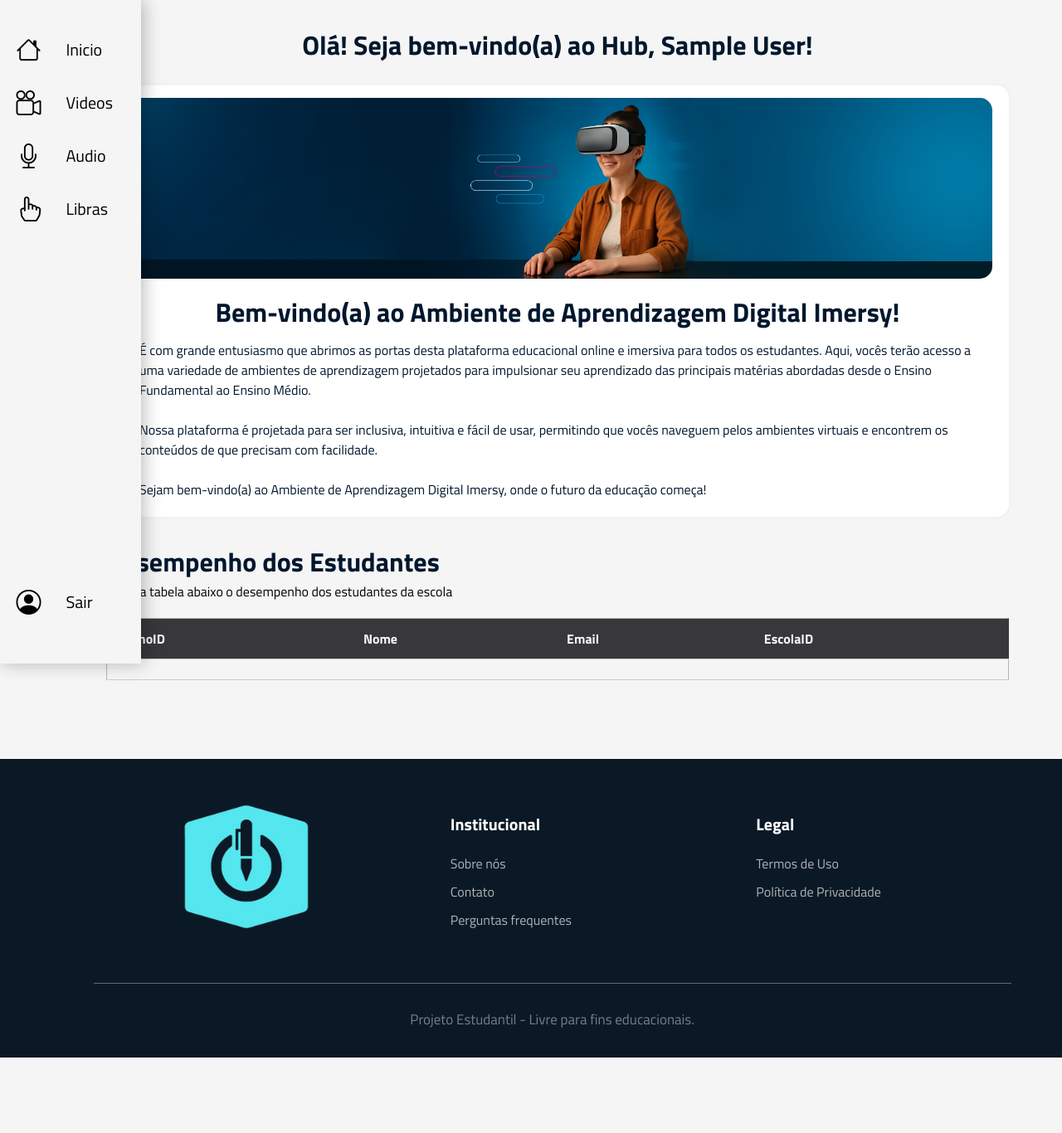
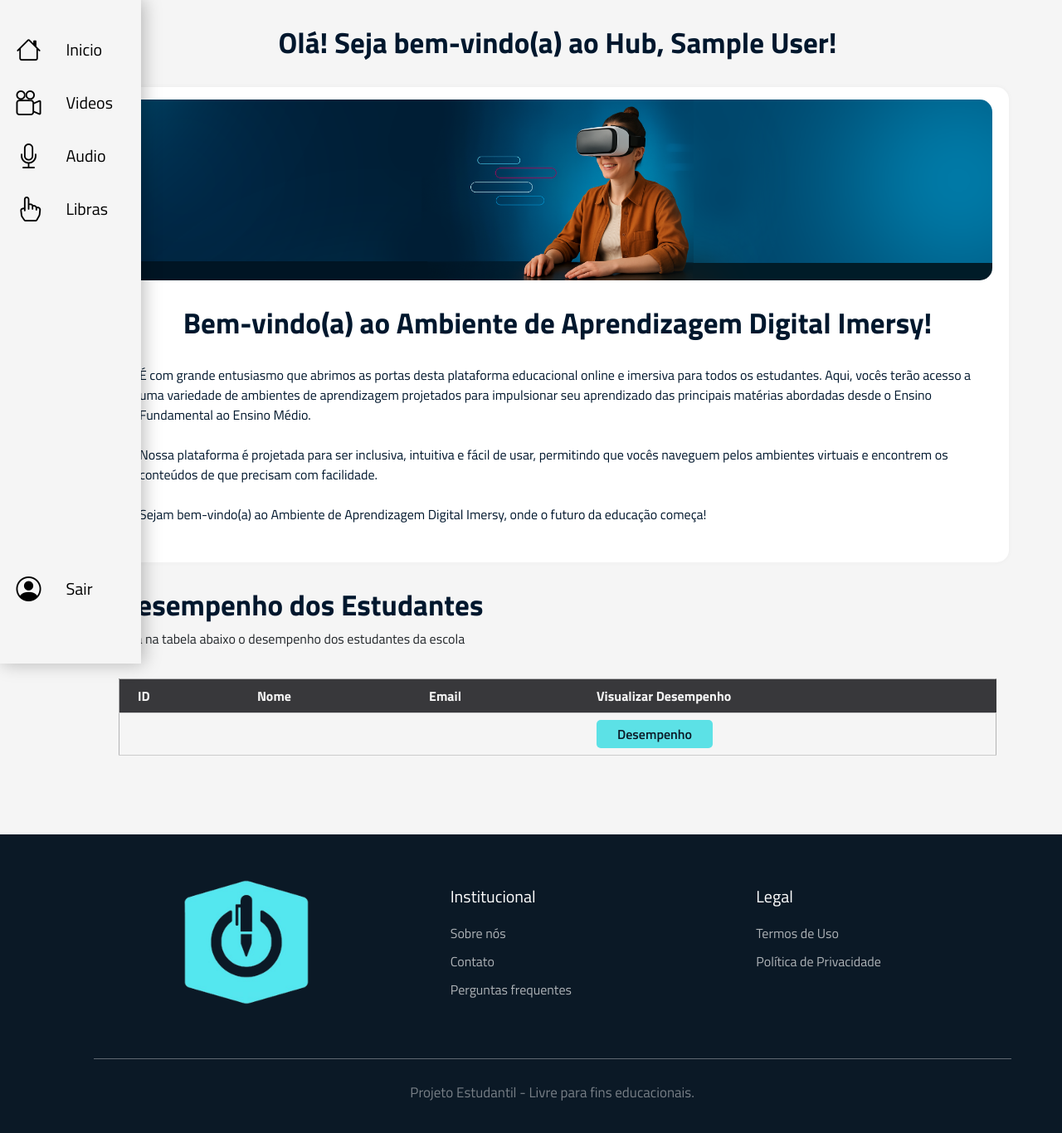
Before and after one commit to joaocidade/Projeto-PP, a PHP site: page /Hub/controller.php in a window 1280 px wide. Shown: the whole page at 83% size. Before the commit the page ends 1275 px from the top, so only its background shows below. Run offline with PHP 8.4, Linux system fonts and the light colour scheme; the visitor is signed in with stand-in values (Sample User, id 1); tables that the repository leaves empty or names only in its code hold one stand-in row (values such as "Sample post"); data that the repository does not hold is empty.

Commit message:
Adição Modal para visualizar desempenho dos alunos

```diff
--- a/Hub/controller.php
+++ b/Hub/controller.php
@@ -17,6 +17,8 @@ $atulizador = date('YmdHis').rand(0,99999999999);
     <meta charset="UTF-8">
     <meta name="viewport" content="width=device-width, initial-scale=1.0">
     <title>Hub do Professor</title>
+
+    <link rel="stylesheet" href="https://cdn.jsdelivr.net/npm/bootstrap@4.3.1/dist/css/bootstrap.min.css" integrity="sha384-ggOyR0iXCbMQv3Xipma34MD+dH/1fQ784/j6cY/iJTQUOhcWr7x9JvoRxT2MZw1T" crossorigin="anonymous">
 
     <!-- Fontes -->
     <link rel="preconnect" href="https://fonts.googleapis.com">
@@ -119,4 +121,6 @@ $atulizador = date('YmdHis').rand(0,99999999999);
 
 </body>
 <script src="menu.js"></script>
+<script src="https://cdn.jsdelivr.net/npm/bootstrap@5.3.7/dist/js/bootstrap.bundle.min.js" integrity="sha384-ndDqU0Gzau9qJ1lfW4pNLlhNTkCfHzAVBReH9diLvGRem5+R9g2FzA8ZGN954O5Q" crossorigin="anonymous"></script>
+<script src="https://cdn.jsdelivr.net/npm/bootstrap@5.3.7/dist/js/bootstrap.min.js" integrity="sha384-7qAoOXltbVP82dhxHAUje59V5r2YsVfBafyUDxEdApLPmcdhBPg1DKg1ERo0BZlK" crossorigin="anonymous"></script>
 </html>
--- a/Hub/hubInicial.php
+++ b/Hub/hubInicial.php
@@ -34,28 +34,42 @@ $dados_escola = mysqli_fetch_assoc($resultado_escola);
         if($_SESSION['cargo'] == "alunos" || $_SESSION['cargo'] == "autodidatas"){
 
         } else{
-            echo "<h1 class='section-text'>Desempenho dos Estudantes</h1>
-            <p>Veja na tabela abaixo o desempenho dos estudantes da escola" . $dados_escola['Nome'] . "</p>
+            echo "<section class='desempenho_section' ><h1 class='section-text'>Desempenho dos Estudantes</h1>
+            <p>Veja na tabela abaixo o desempenho dos estudantes da escola" . $dados_escola['Nome'] . "</p></section>
             <div class='container'>
             <table>
             <thead>
                 <tr>
-                <th>AlunoID</th>
+                <th>ID</th>
                 <th>Nome</th>
                 <th>Email</th>
-                <th>EscolaID</th>
+                <th>Visualizar Desempenho</th>
                 </tr>
             </thead>";
 
             while ($dado = mysqli_fetch_assoc($resultado)){
-                echo "<tbody>
+                echo "
+                <tbody>
                     <tr>
                     <td>" . $dado['ID'] . "</td>
                     <td>" . $dado['Nome'] . "</td>
                     <td>" . $dado['Email'] . "</td>
-                    <td>" . $dado['EscolaID'] . "</td>
+                    <td><button type='button' data-bs-toggle='modal' data-bs-target='#desempenhoModal' class='desempenho_button'>Desempenho</button></td>
                     </tr>
-                </tbody>";
+                </tbody>
+                <div class='modal fade' id='desempenhoModal' tabindex='-1' aria-labelledby='exampleModalLabel' aria-hidden='true'>
+                    <div class='modal-dialog modal-dialog-centered modal-dialog-scrollable'>
+                        <div class='modal-content'>
+                            <div class='modal-header'>
+                                <h1 class='modal-title fs-5' id='exampleModalLabel' style='font-size: 26px;'>Desempenho de " . $dado['Nome'] . "</h1>
+                                <button type='button' class='btn btn-secondary' data-bs-dismiss='modal'>X</button>
+                            </div>
+                            <div class='modal-body'>
+                                <p></p>
+                            </div>
+                        </div>
+                    </div>
+                </div>";
             }
         echo "</table></div>";
         }
--- a/Hub/hubLibras.php
+++ b/Hub/hubLibras.php
@@ -61,7 +61,7 @@ $atulizador = date('YmdHis').rand(0,99999999999);
           <!-- MediaPipe e utilitários -->
         <script src="https://cdn.jsdelivr.net/npm/@mediapipe/hands/hands.min.js"></script>
         <script src="https://cdn.jsdelivr.net/npm/@mediapipe/drawing_utils/drawing_utils.min.js"></script>
-        <script src="https://cdn.jsdelivr.net/npm/@mediapipe/camera_utils/camera_utils.js"></script
+        <script src="https://cdn.jsdelivr.net/npm/@mediapipe/camera_utils/camera_utils.js"></script>
 
 </body>
   <script src="libras.js"></script>
--- a/Hub/styleHub.css
+++ b/Hub/styleHub.css
@@ -6,6 +6,11 @@
     list-style: none;
     text-decoration: none;
     scroll-behavior: smooth;
+}
+
+h1{
+    font-weight: 700;
+    font-size: 35px;
 }
 
 body{
@@ -133,6 +138,8 @@ body{
     background-color: rgb(0, 23, 45);
     padding: 10px;
     margin-bottom: 15px;
+    font-weight: 600;
+    font-size: 28px;
 }
 
 .apresentacao p{
@@ -301,7 +308,7 @@ footer {
     display: block;
     float: left;
     width: 100%;
-    height: 520px;
+    height: auto;
     background-color: white;
     border-radius: 15px;
     box-shadow: 0px 0px 5px rgb(235, 235, 235);
@@ -310,6 +317,7 @@ footer {
     padding-top: 15px;
     padding-left: 20px;
     padding-right: 20px;
+    padding-bottom: 30px;
 }
 
 .bem-vindos img{
@@ -319,7 +327,8 @@ footer {
 }
 
 .bem-vindos h1{
-    margin-top: 10px;
+    margin-top: 30px;
+    margin-bottom: 30px;
     text-align: center;
 }
 
@@ -327,6 +336,11 @@ footer {
     margin-top: 10px;
     padding-left: 20px;
     padding-right: 20px;
+    font-size: 16px;
+}
+
+.desempenho_section{
+    margin-left: 15px;
 }
 
 .container{
@@ -337,14 +351,6 @@ footer {
     margin-top: 20px;
 }
 
-.container h1{
-    font-size: 20px;
-    background-color: rgb(0, 23, 45);
-    color: rgb(215, 215, 215);
-    text-align: center;
-    padding-bottom: 5px;
-}
-
 table {
     width: 100%;
     border-collapse: collapse;
@@ -352,7 +358,7 @@ table {
 }
 
 th, td {
-    padding: 12px 15px;
+    padding: 8px 22px;
     border-bottom: 1px solid #ccc;
     text-align: left;
 }
@@ -363,7 +369,26 @@ th {
 }
 
 tr:hover {
-    background-color: #f1f1f1;
+    background-color: #eeeeee;
+}
+
+.desempenho_button{
+    background-color: #5ce1e6;
+    border-style: none;
+    padding: 5px;
+    padding-left: 25px;
+    padding-right: 25px;
+    border-radius: 5px;
+    transition: all 0.2s ease;
+    font-weight: 600;
+    font-size: 16px;
+    color: #0b1926;
+}
+
+.desempenho_button:hover, .desempenho_button:focus, .desempenho_button:active{
+    background-color: #0b1926;
+    color: white;
+    cursor: pointer;
 }
 
 /** VIDEOS HUB **/
--- a/index.php
+++ b/index.php
@@ -121,7 +121,6 @@ $atulizador = date('YmdHis').rand(0,99999999999);
 
     <!-- Bootstrap CSS -->
     <link rel="stylesheet" href="https://cdn.jsdelivr.net/npm/bootstrap@4.3.1/dist/css/bootstrap.min.css" integrity="sha384-ggOyR0iXCbMQv3Xipma34MD+dH/1fQ784/j6cY/iJTQUOhcWr7x9JvoRxT2MZw1T" crossorigin="anonymous">
-
     <!-- Fontes -->
     <link rel="preconnect" href="https://fonts.googleapis.com">
     <link rel="preconnect" href="https://fonts.gstatic.com" crossorigin>
```
